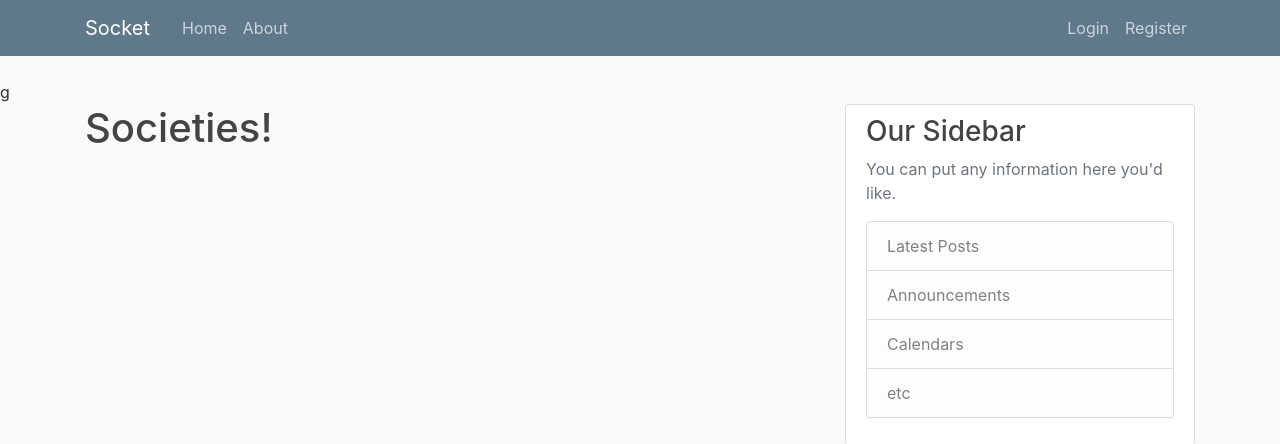
After one commit to raresanu97/socket-backend, a Django app: page /societies/ in a window 1280 px wide. The commit adds this page. Shown: the top 444 px of the page. Run offline with Django 3.2, Linux system fonts and the light colour scheme; some libraries are stand-ins or nearby versions.

Commit message:
Second Push

```diff
--- a/socket/socketX1/templates/socketX1/base.html
+++ b/socket/socketX1/templates/socketX1/base.html
@@ -1,4 +1,4 @@
-{% load static %}
+g{% load static %}
 
 <!DOCTYPE html>
 <html>
--- /dev/null
+++ b/socket/socketX1/templates/socketX1/societies.html
@@ -0,0 +1,4 @@
+{% extends "socketX1/base.html" %}
+{% block content %}
+	<h1>Societies!</h1>
+{% endblock content %}
--- a/socket/socketX1/urls.py
+++ b/socket/socketX1/urls.py
@@ -9,7 +9,8 @@
     path('post/new/', PostCreateView.as_view(), name='post-create'),
     path('post/<int:pk>/update', PostUpdateView.as_view(), name='post-update'),
     path('post/<int:pk>/delete', PostDeleteView.as_view(), name='post-delete'),
-    path('about/', views.about, name='socket-about')
+    path('about/', views.about, name='socket-about'),
+    path('societies/', views.societies, name='societies')
 ]
 
 
--- a/socket/socketX1/views.py
+++ b/socket/socketX1/views.py
@@ -47,6 +47,7 @@
 class PostUpdateView(LoginRequiredMixin, UserPassesTestMixin, UpdateView):
 	model = Post
 	fields = ['title', 'content']
+	success_url = '/'
 
 	def form_valid(self, form):
 		form.instance.author = self.request.user
@@ -70,3 +71,7 @@
 
 def about(request):
 	return render(request, 'socketX1/about.html', {'title': 'About'})
+
+
+def societies(request):
+	return render(request, 'socketX1/societies.html', {'title': 'Societies'})
--- a/socket/socket_project/settings.py
+++ b/socket/socket_project/settings.py
@@ -137,4 +137,4 @@
 EMAIL_PORT = 587
 EMAIL_USE_TLS = True
 EMAIL_HOST_USER = 'raresalexandru97@gmail.com'
-EMAIL_HOST_PASSWORD = 'Dark$kater97'
+EMAIL_HOST_PASSWORD = ''
--- a/socket/socket_project/urls.py
+++ b/socket/socket_project/urls.py
@@ -32,7 +32,6 @@
     path('password-reset/done/', auth_views.PasswordResetDoneView.as_view(template_name='users/password_reset_done.html') , name='password_reset_done'),
     path('password-reset-confirm/<uidb64>/<token>/', auth_views.PasswordResetConfirmView.as_view(template_name='users/password_reset_confirm.html') , name='password_reset_confirm'),
     path('password-reset-complete/', auth_views.PasswordResetCompleteView.as_view(template_name='users/password_reset_complete.html') , name='password_reset_complete'),
-
     path('', include('socketX1.urls')),
 
 ]
--- a/socket/users/models.py
+++ b/socket/users/models.py
@@ -10,8 +10,8 @@
 	def __str__(self):
 		return f'{self.user.username} Profile'
 
-	def save(self):
-		super().save()
+	def save(self, *args, **kwargs):
+		super(Profile, self).save(*args, **kwargs)
 
 		img = Image.open(self.image.path)
 
```
Also changed, not shown: socket/env_vars.py (deleted, +0 -7 lines), socket/requirements.txt (added, +9 -0 lines), socket/db.sqlite3, socket/media/profile_pics/cat.jpg (added), socket/media/profile_pics/cat_FOScHaK.jpg (added), socket/media/profile_pics/cat_NTC2w4E.jpg (added), socket/media/profile_pics/cat_ULBHCP1.jpg (added).
